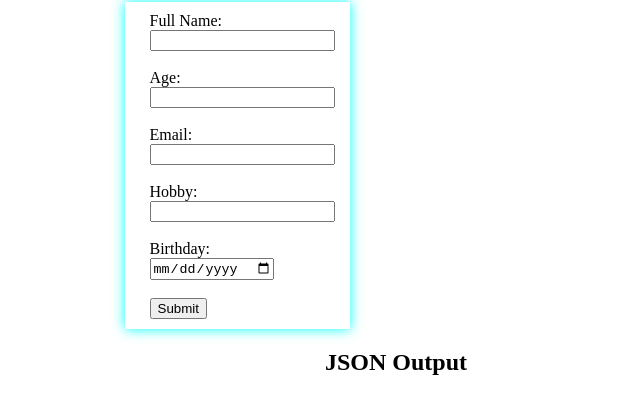
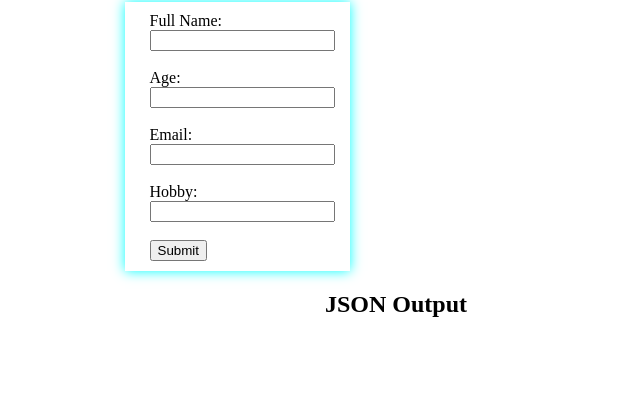
Before and after one commit to abregondo/Dynamic-JSON-Ouput, a plain HTML site: page index.html in a window 1280 px wide. Shown: the part 106-520 px from the top of the page, without its empty margins (403-1043 px from the left). Drawn offline with Linux system fonts and the light colour scheme.

Commit message:
Update index.html

```diff
--- a/index.html
+++ b/index.html
@@ -24,8 +24,7 @@
       <label for="hobby">Hobby:</label><br />
       <input type="text" id="hobby" name="hobby" required /><br /><br />
 
-      <label for="birthday">Birthday:</label><br />
-      <input type="date" id="birthday" name="birthday" required /><br /><br />
+
 
       <input type="submit" value="Submit" />
     </form>
```
